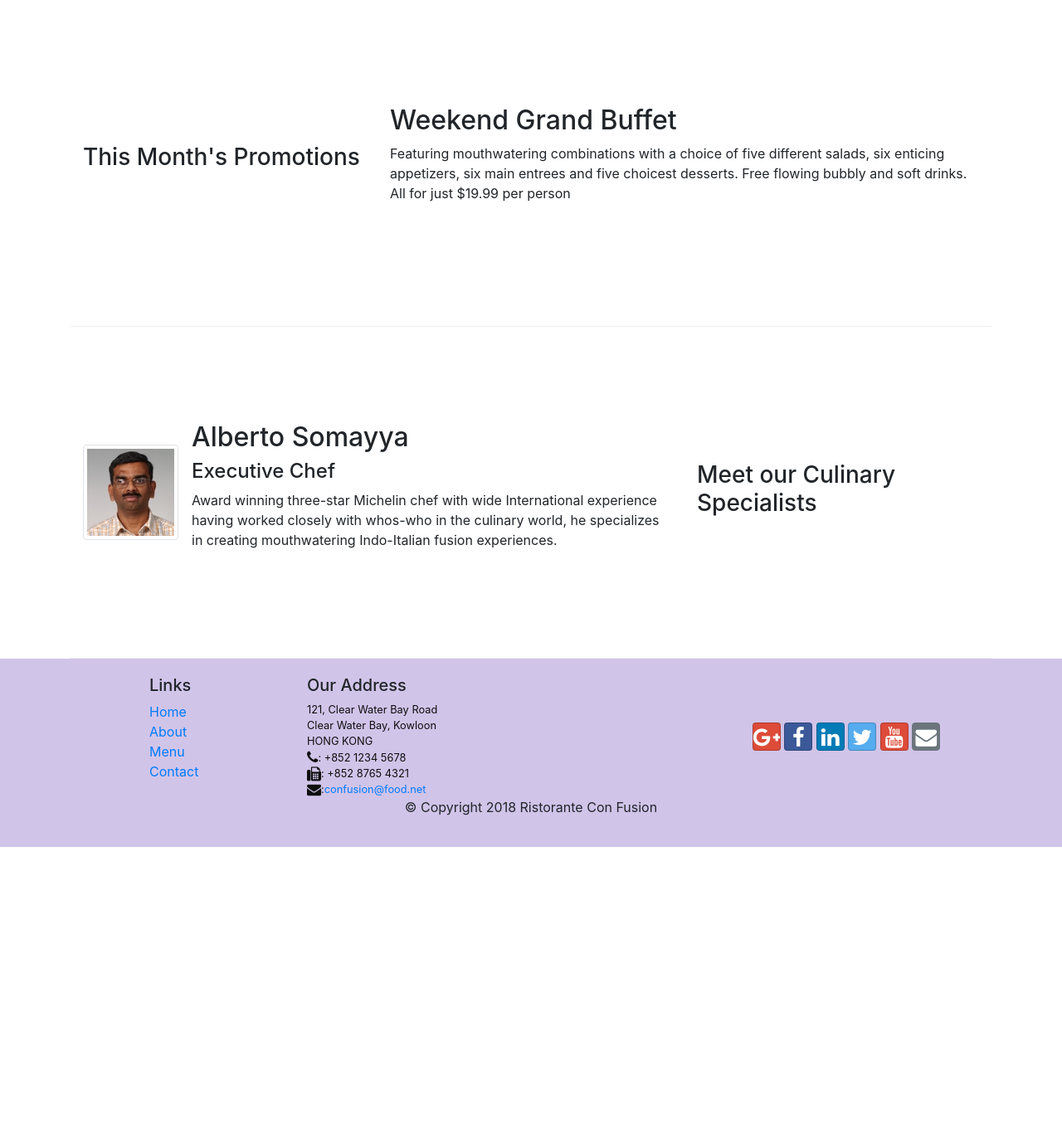
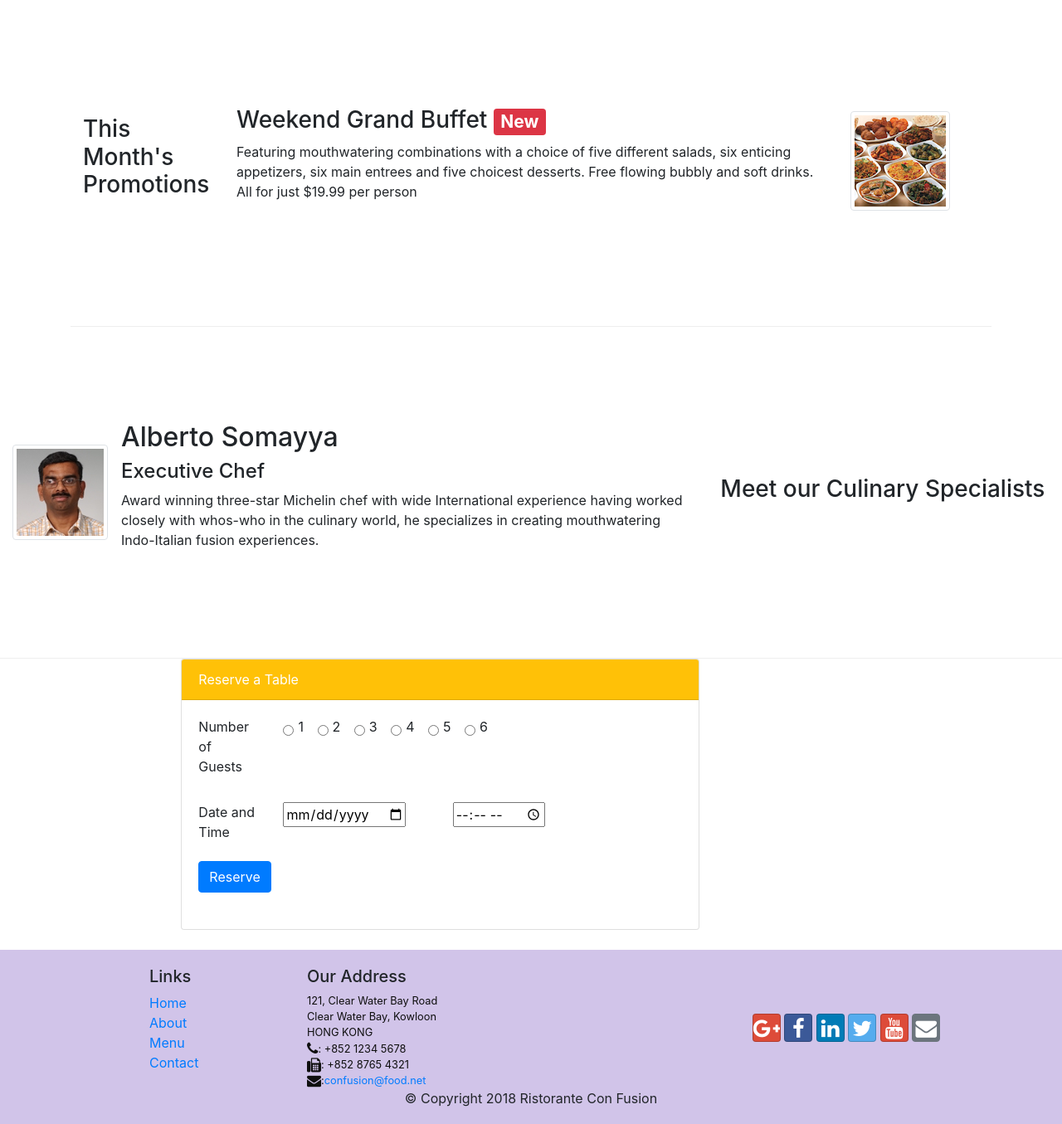
Before and after one commit to shivam2003sy/bootstrap-coursera-assignments, a website: page index.html in a window 1280 px wide. Shown: the part 740-2095 px from the top of the page at 83% size. Before the commit the page ends 1761 px from the top, so only its background shows below. Drawn offline with nearby package versions, Linux system fonts and the light colour scheme.

Commit message:
assignment2

```diff
--- a/index.html
+++ b/index.html
@@ -46,8 +46,17 @@
                     <p>We take inspiration from the World's best cuisines, and create a unique fusion experience. Our lipsmacking creations will tickle your culinary senses!</p>
             </div>
 
-                <div class="col-12 col-sm align-self-center">
+            <div class="col-12 col-sm-3 align-self-center">
                     <img src="img/logo.png" class="img-fluid">
+                </div>
+            <div class="col-12 col-sm-3 align-self-center">
+                <button type="button" class="btn btn-warning btn-lg">
+                    <a href="#form">
+                        Reserve  Table
+                    </a>
+                </button>
+
+
             </div>
             </div>
         </div>
@@ -76,13 +85,22 @@
 
 
         <div class="row row-content align-items-center">
-            <div  class="col-12 col-sm-4 col-md-4">
+            <div  class="col-12 order-sm-first col-sm-2 col-md-2">
                 <h3>This Month's Promotions</h3>
             </div>
-            <div class="col col-sm col-md">
-                <h2>Weekend Grand Buffet</h2>
-                <p>Featuring mouthwatering combinations with a choice of five different salads, six enticing appetizers, six main entrees and five choicest desserts. Free flowing bubbly and soft drinks. All for just $19.99 per person </p>
+            <div class="media-body  order-sm-last col-8 col-sm-8 col-md-8">
+                <h3>Weekend Grand Buffet  <span class="badge badge-danger"> New</span></h3>
+
+                <p class="d-none d-sm-block"> Featuring mouthwatering combinations with a choice of five different salads, six enticing appetizers, six main entrees and five choicest desserts. Free flowing bubbly and soft drinks. All for just $19.99 per person </p>
             </div>
+            <div class="media  order-sm-last col-4 col-sm-2 col-md-2">
+                <img class="d-flex  img-thumbnail align-self-center"
+                            src="/img/buffet.png" alt="buffet">
+
+            </div>
+        </div>
+
+
         </div>
 
         <div class="row row-content align-items-center">
@@ -105,6 +123,56 @@
                 </div>
 
             </div>
+        </div>
+        <div class="row" id="form">
+            <div class=" col-12 col-md-6 offset-md-2 justify-content-center">
+            <div class="card mb-4">
+                <div class="card-header bg-warning text-white"> Reserve a Table</div>
+                <div class="card-body mb-4">
+                    <form>
+                        <div class="form-group row">
+                            <label for="number of guests" class="col-12  col-md-2"> Number of Guests</label>
+                            <div class=" col- col-md-8">
+                            <div class="form-check form-check-inline">
+                                <input type="radio" class="form-check-input" id="inlinecheckbox1 " value="option1">
+                                <label class="form-check-lable" for="inlinecheckbox1">1</label>
+                            </div>
+                            <div class="form-check form-check-inline">
+                                <input type="radio" class="form-check-input" id="inlinecheckbox2 " value="option1">
+                                <label class="form-check-lable" for="inlinecheckbox1">2</label>
+                            </div>
+                            <div class="form-check form-check-inline">
+                                <input type="radio" class="form-check-input" id="inlinecheckbox3 " value="option1">
+                                <label class="form-check-lable" for="inlinecheckbox1">3</label>
+                            </div>
+                            <div class="form-check form-check-inline">
+                                <input type="radio" class="form-check-input" id="inlinecheckbox4 " value="option1">
+                                <label class="form-check-lable" for="inlinecheckbox1">4</label>
+                            </div>
+                            <div class="form-check form-check-inline">
+                                <input type="radio" class="form-check-input" id="inlinecheckbox5 " value="option1">
+                                <label class="form-check-lable" for="inlinecheckbox1">5</label>
+                            </div>
+                            <div class="form-check form-check-inline">
+                                <input type="radio" class="form-check-input" id="inlinecheckbox6 " value="option1">
+                                <label class="form-check-lable" for="inlinecheckbox1">6</label>
+                            </div>
+                            </div>
+                            </div>
+                            <div class="form-group row">
+                                <label for="date&time" class="col-12 col-md-2 col-form-label"> Date and Time </label>
+                                <div   class="col-12 col-md-4 col-form-label" for="date "> <input type="date" placeholder="Date"></div>
+                                <div  class="col-12 col-md-4 col-form-label"  for="time"><input type="time" name="time"id="time"></div>
+                                </div>
+                                <button type="button" class="btn btn-primary ">Reserve</button>
+
+                                </div>
+                            </div>
+                        </div>
+                    </form>
+                </div>
+            </div>
+        </a>
         </div>
     </div>
 
```
Lines whose indentation alone changed are shown as unchanged.
